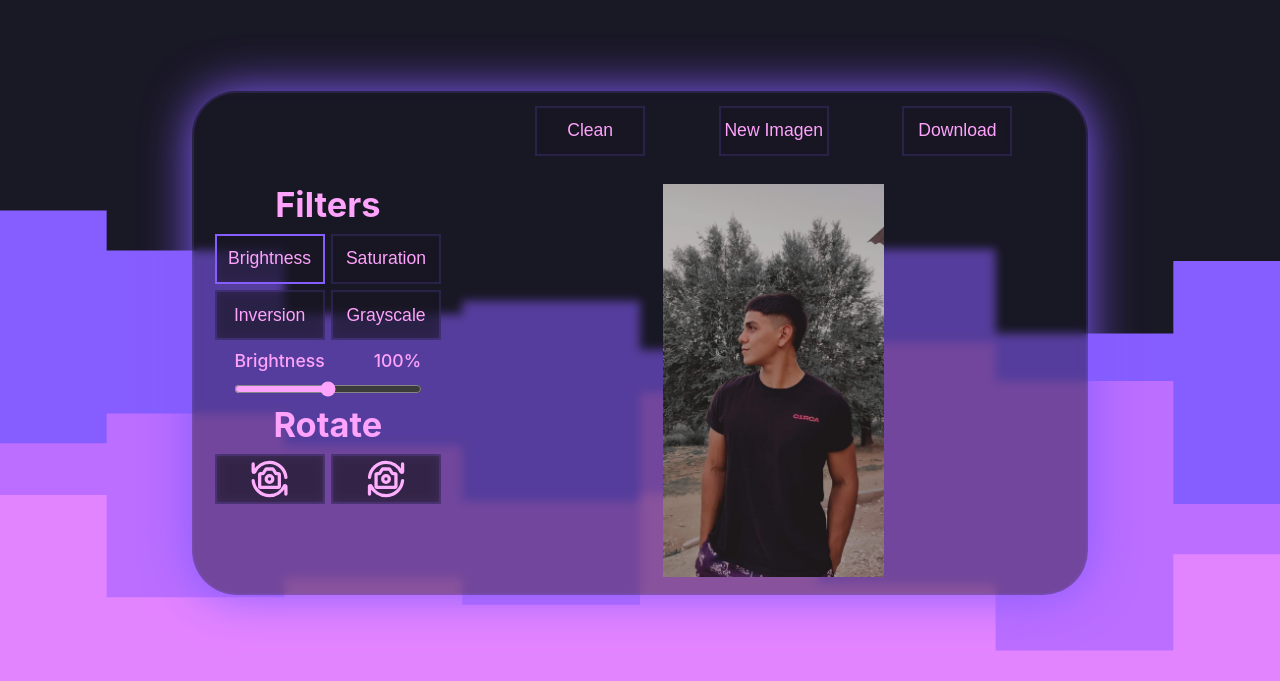
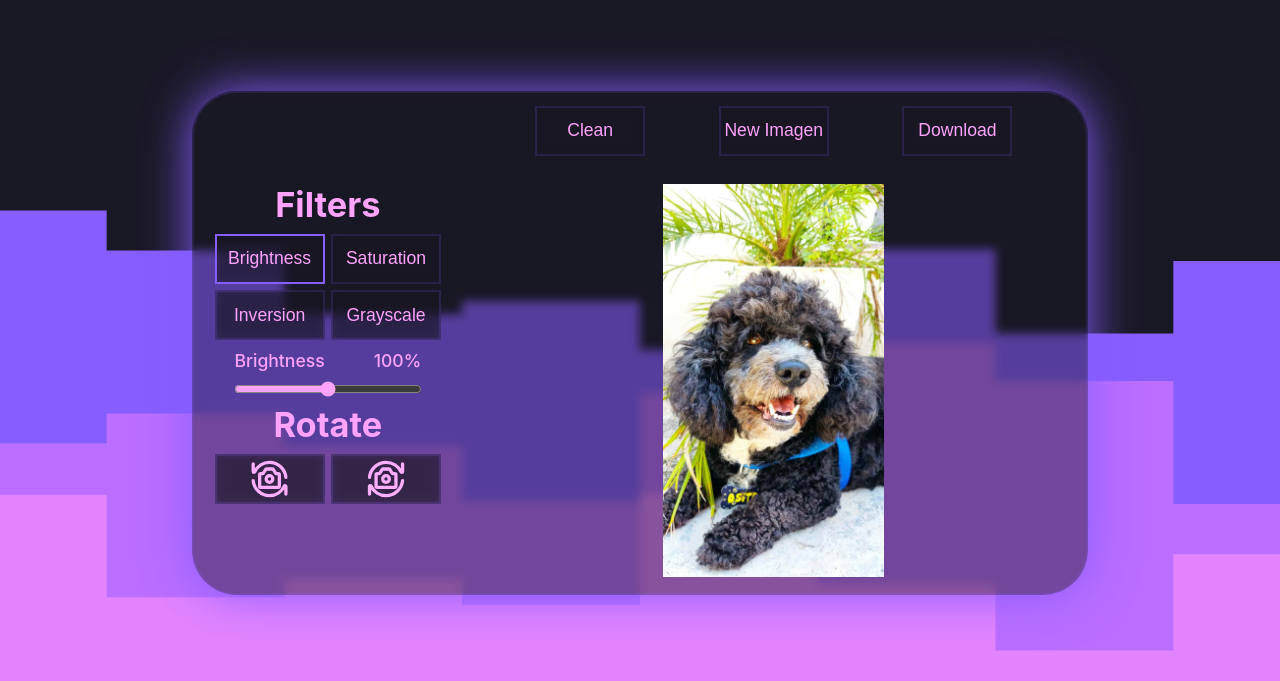
Before and after one commit to Rodriiandino/DigitalRetouch, a website built with Vite: page index.html in a window 1280 px wide. Shown: the part 65-746 px from the top of the page. Built offline with nearby package versions, Linux system fonts and the light colour scheme; files whose address does not match are found by name.

Commit message:
Update image

```diff
--- a/index.html
+++ b/index.html
@@ -21,7 +21,7 @@
         <!-- Body -->
         <div class="container-file flex-center">
           <input type="file" id="file-input" accept="image/*" hidden />
-          <img id="img-preview" src="./public/yo.jpg" />
+          <img id="img-preview" src="./public/mock.jpg" />
         </div>
         <!-- Aside -->
         <aside class="container-button-panel flex-center">
```
Also changed, not shown: public/mock.jpg (added), public/yo.jpg (deleted).
